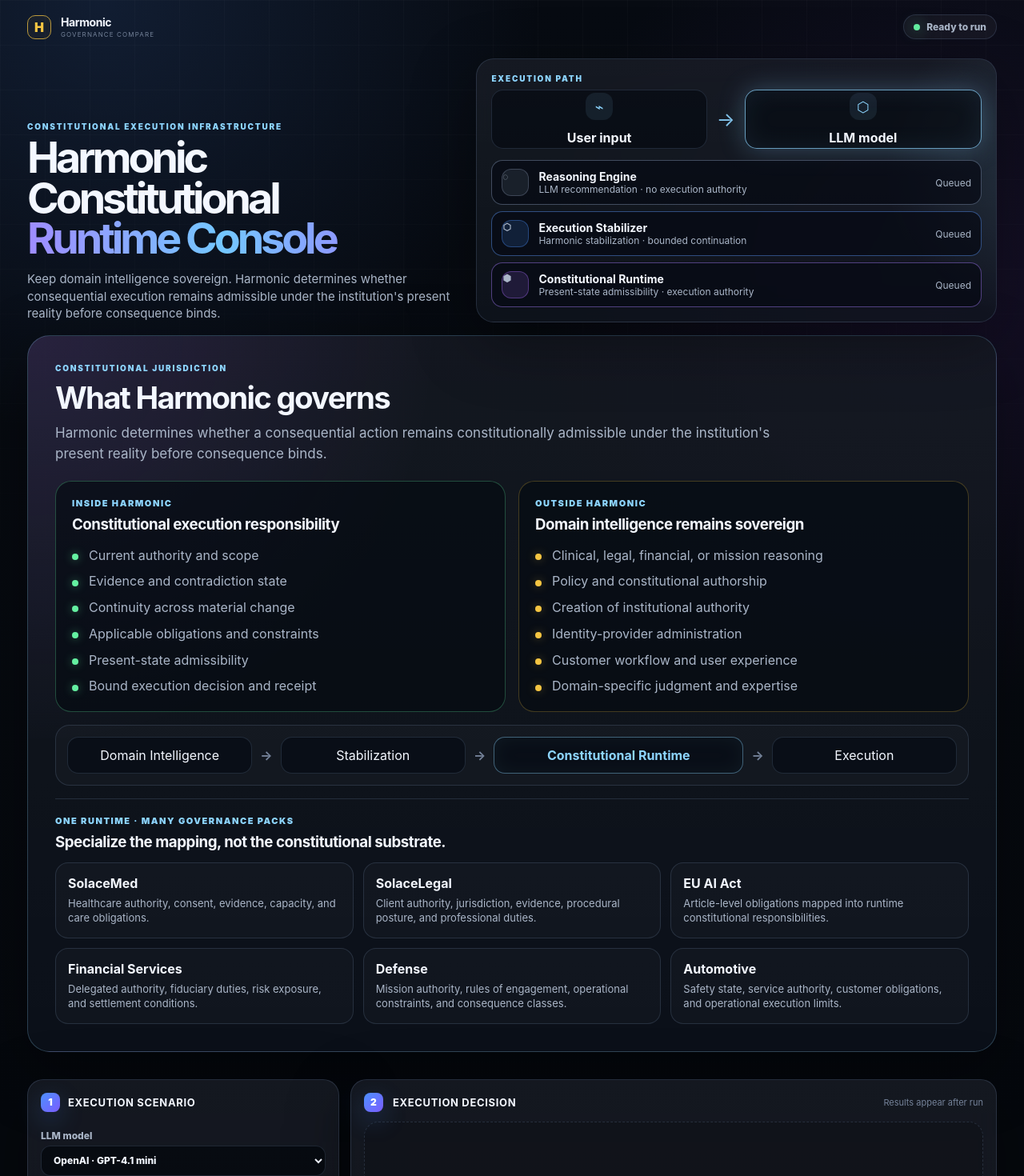
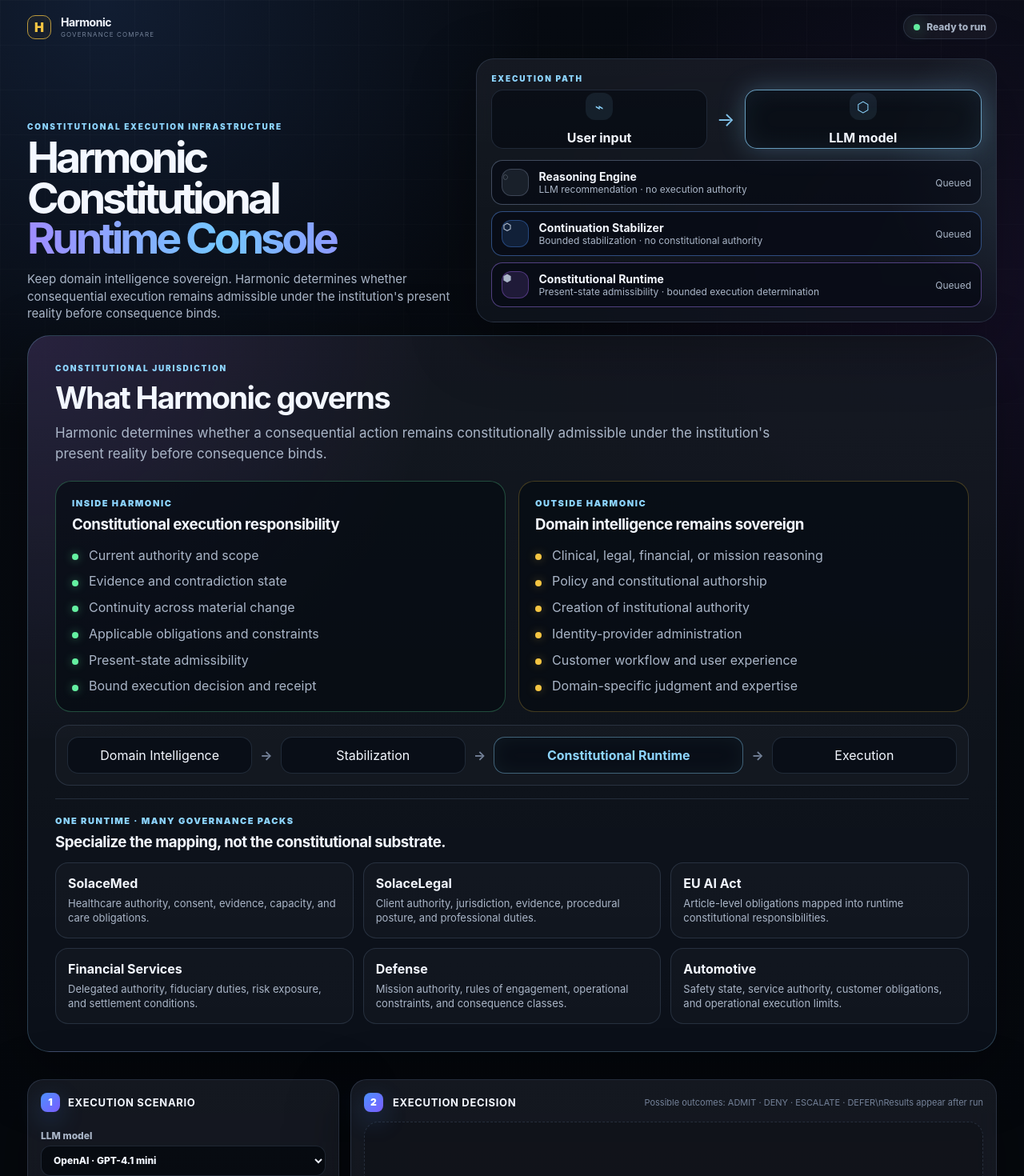
Before and after one commit to zlomke76-del/harmonic-governance-compare, a Next.js app: page / in a window 1280 px wide. Shown: the top 1470 px of the page at 80% size. Built offline with nearby package versions, Linux system fonts and the light colour scheme.

Commit message:
Add files via upload

```diff
--- a/app/page.tsx
+++ b/app/page.tsx
@@ -43,21 +43,21 @@ const LANE_COPY: Record<string, { tone: LaneTone; title: string; subtitle: strin
   },
   harmonic: {
     tone: "harmonic",
-    title: "Execution Stabilizer",
-    subtitle: "Harmonic stabilization · bounded continuation",
+    title: "Continuation Stabilizer",
+    subtitle: "Bounded stabilization · no constitutional authority",
     badge: "Stabilization layer",
     icon: "⬡"
   },
   harmonic_governance: {
     tone: "governance",
     title: "Constitutional Runtime",
-    subtitle: "Present-state admissibility · execution authority",
+    subtitle: "Present-state admissibility · bounded execution determination",
     badge: "Constitutional execution layer",
     icon: "⬢"
   }
 };
 
-const SCAN_LABELS = ["User input", "Reasoning Engine", "Recommendation", "Execution Stabilizer", "Constitutional Runtime", "Decision"];
+const SCAN_LABELS = ["User input", "Reasoning Engine", "Recommendation", "Continuation Stabilizer", "Constitutional Runtime", "Decision"];
 
 const CUSTOM_SCENARIO_ID = "custom";
 
@@ -1008,7 +1008,7 @@ function ExecutionConsole({ result }: { result: CompareResponse }) {
           <strong>{rawLane ? "Recommendation only" : "Pending"}</strong>
         </div>
         <div>
-          <span>Execution Stabilizer</span>
+          <span>Continuation Stabilizer</span>
           <strong>{harmonicLane ? decisionText(harmonicLane.evaluation.decision) : "Not included"}</strong>
         </div>
         <div>
@@ -1328,7 +1328,7 @@ export default function Home() {
               checked={includeHarmonicOnly}
               onChange={(e) => setIncludeHarmonicOnly(e.target.checked)}
             />
-            Include Execution Stabilizer layer
+            Include Continuation Stabilizer layer
           </label>
 
           <button onClick={runCompare} disabled={loading || !prompt.trim()}>
@@ -1344,7 +1344,7 @@ export default function Home() {
               <span>2</span>
               <h2>Execution decision</h2>
             </div>
-            {result ? <em>{result.model}</em> : <em>Results appear after run</em>}
+            {result ? <em>{result.model}</em> : <em>Possible outcomes: ADMIT · DENY · ESCALATE · DEFER\nResults appear after run</em>}
           </div>
 
           {loading ? (
```
